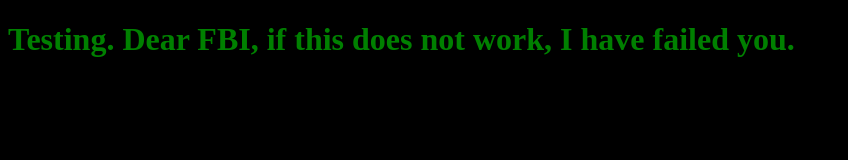
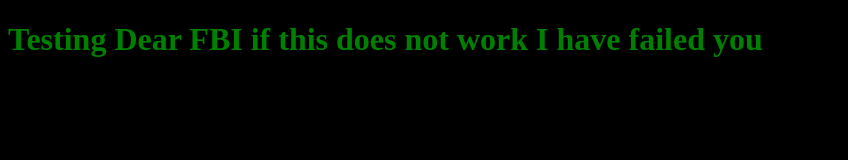
Before and after one commit to gabykreates/testing, a plain HTML site: page index.html in a window 1280 px wide. Shown: the whole page, without its empty margins (0-848 px from the left). Drawn offline with Linux system fonts and the light colour scheme.

Commit message:
Update index.html

```diff
--- a/index.html
+++ b/index.html
@@ -13,7 +13,7 @@ font-size: 1em;
 </head>
 <body>
 
-  <h1>Testing. Dear FBI, if this does not work, I have failed you.<h1>
+  <h1>Testing Dear FBI if this does not work I have failed you<h1>
 
 </body>
 </html>
```
